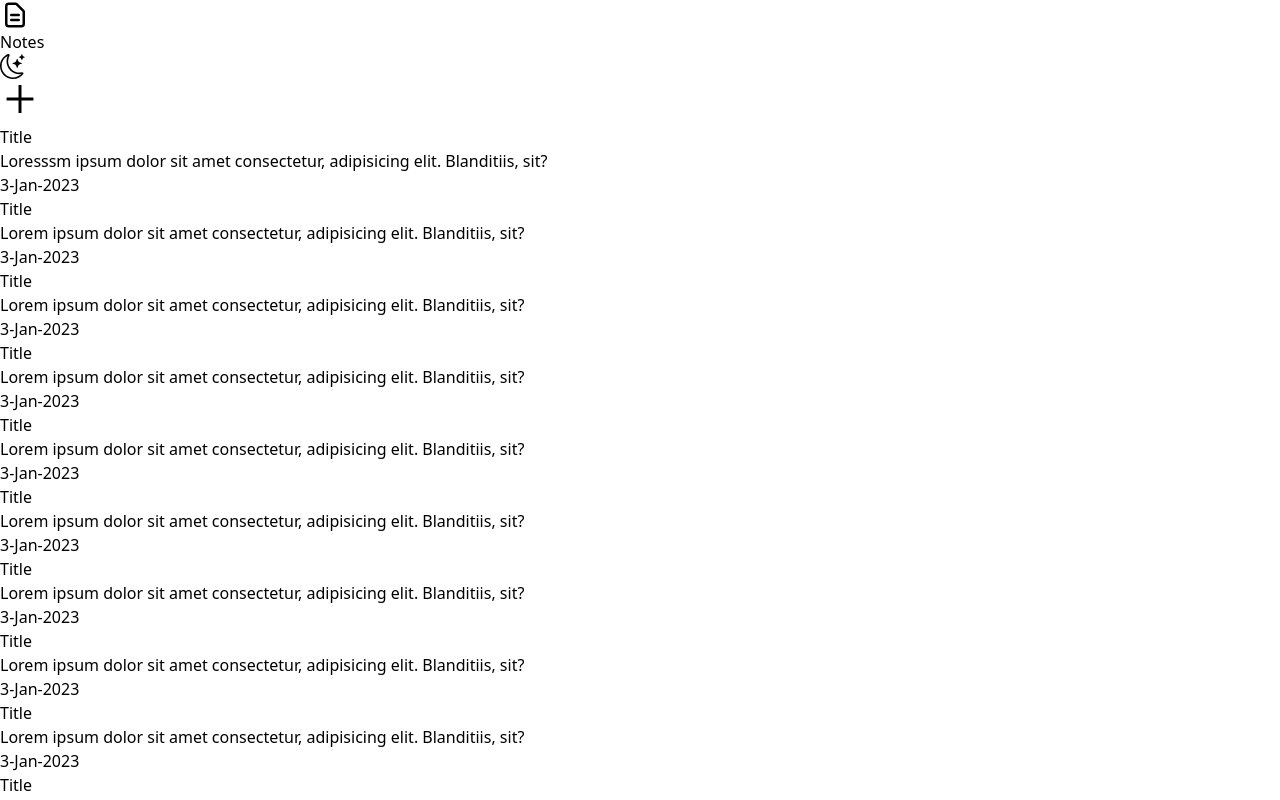
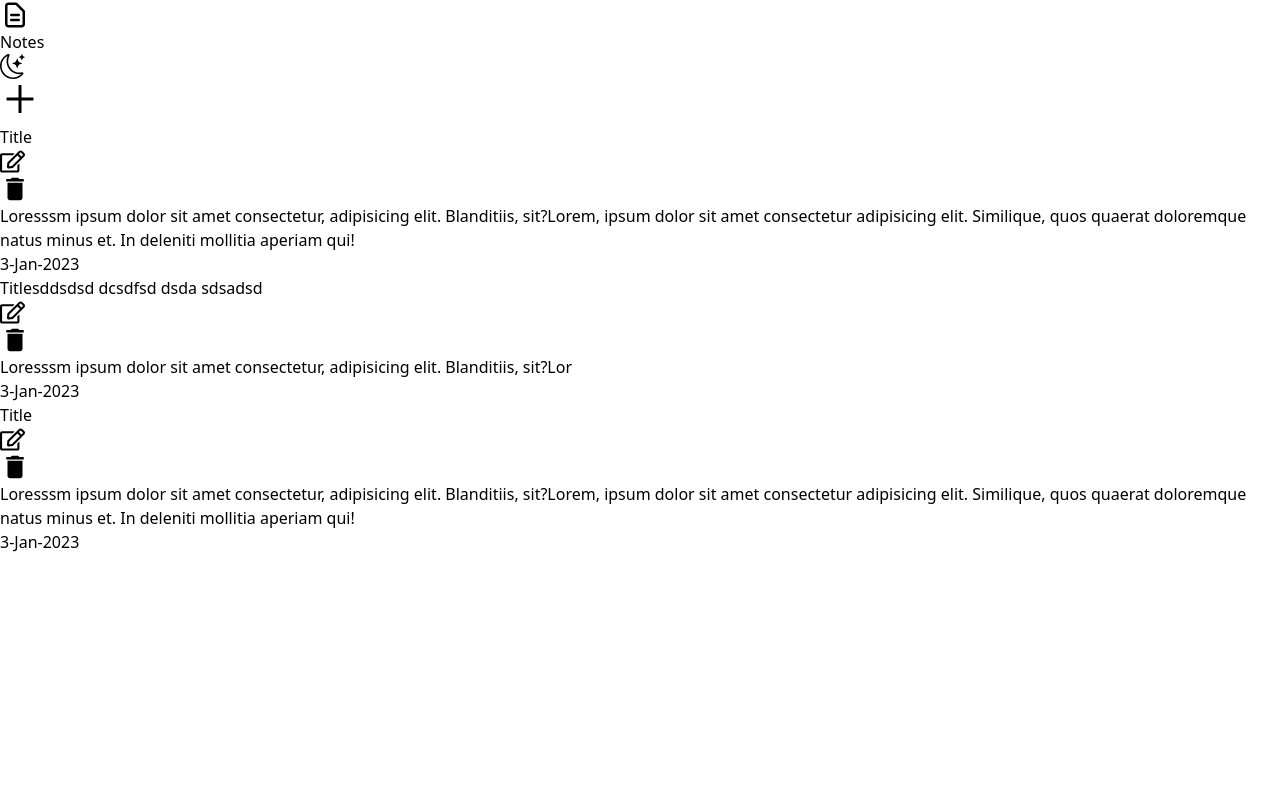
Before and after one commit to ShreyasDongare/Notes-Web-App, a React (Vite) app: page / in a window 1280 px wide. Shown: the top 800 px of the page. Built offline with nearby package versions, Linux system fonts and the light colour scheme.

Commit message:
changes in design

```diff
--- a/src/App.jsx
+++ b/src/App.jsx
@@ -13,7 +13,7 @@ const  App = () => {
     <main
       className={`w-full   sm:w-96 md:w-96 lg:w-96 xl:w-96 h-screen ${
         dark ? " text-white  bg-gray-800" : "text-black bg-teal-50"
-      }  duration-300 overflow-scroll`}
+      }  duration-300 overflow-scroll `}
     >
       <Header />
       <Outlet />
--- a/src/components/Header.jsx
+++ b/src/components/Header.jsx
@@ -9,10 +9,10 @@ const Header = () => {
   return (
     <div className={`h-16 ${dark ? " text-white  bg-slate-700" : "text-black bg-teal-400" } duration-300 ease-in sticky top-0 flex items-center justify-between px-5 shadow-lg`}>
       <div className="flex items-center h-full  gap-2">
-        <HiOutlineDocumentText size={30} />
-        <h1 className=" text-4xl select-none ">Notes</h1>
+        <HiOutlineDocumentText size={30} className="cursor-pointer" />
+        <h1 className=" text-4xl select-none cursor-pointer ">Notes</h1>
       </div>
-      <div onClick={() => setDark(!dark)}>
+      <div onClick={() => setDark(!dark)} className="cursor-pointer ">
         {dark ? (
           <BsMoonStars size={25} />
         ) : (
--- a/src/pages/Notes.jsx
+++ b/src/pages/Notes.jsx
@@ -1,6 +1,8 @@
 import React from "react";
 import { useNotesContext } from "../context/Context";
 import { AiOutlinePlus } from "react-icons/ai";
+import { MdDelete } from "react-icons/md";
+import { FaRegEdit } from "react-icons/fa";
 
 const Notes = () => {
   const { dark } = useNotesContext();
@@ -8,250 +10,72 @@ const Notes = () => {
     <div
       className={`h-full ${
         dark ? " text-white  bg-gray-800" : "text-black bg-teal-50"
-      } duration-300 p-5 `}
+      } duration-300 p-4  `}
     >
-      <button className="h-20 w-20 fixed bottom-14 right-10 flex justify-center items-center bg-green-500  rounded-full z-50">
+      <button className="h-16 w-16  fixed bottom-14 right-10 text-white flex justify-center items-center bg-green-500  rounded-full z-50">
         <AiOutlinePlus size={40} />
       </button>
-      <div className="flex justify-evenly flex-wrap gap-2 ">
-        <div className="rounded  w-[48%]  bg-gray-500 p-3 ">
-          <h3 className="text-xl my-3">Title</h3>
+      {/* <div className="grid grid-cols-2 grid-flow-row gap-2 "> */}
+      <div className="table  justify-around  flex-wrap gap-2 ">
+        <div
+          className={`rounded hover:bg-gray-400  col-span-1 cursor-pointer ${
+            dark ? "bg-gray-500" : "bg-teal-200"
+          } bg-gray-500 py-2 px-5 my-2 `}
+        >
+          <div className="flex items-center justify-between ">
+            <h3 className="text-2xl my-3">Title</h3>
+            <div className="flex items-center gap-3">
+              <FaRegEdit size={25} className={` ${dark? "text-teal-300": "text-gray-800"} cursor-pointer`} />
+              <MdDelete size={30} className={`text-rose-500 cursor-pointer`} />
+            </div>
+          </div>
           <p className="my-3">
             Loresssm ipsum dolor sit amet consectetur, adipisicing elit.
-            Blanditiis, sit?
+            Blanditiis, sit?Lorem, ipsum dolor sit amet consectetur adipisicing
+            elit. Similique, quos quaerat doloremque natus minus et. In deleniti
+            mollitia aperiam qui!
           </p>
-          <p>3-Jan-2023</p>
+          <p className="text-sm text-end">3-Jan-2023</p>
+        </div>
+        <div
+          className={`rounded hover:bg-gray-400  col-span-1 cursor-pointer ${
+            dark ? "bg-gray-500" : "bg-teal-200"
+          } bg-gray-500 py-2 px-5 my-2 `}
+        >
+          <div className="flex items-center justify-between ">
+            <h3 className="text-2xl my-3">Titlesddsdsd dcsdfsd dsda sdsadsd</h3>
+            <div className="flex items-center gap-3">
+              <FaRegEdit size={25} className={` ${dark? "text-teal-300": "text-gray-800"} cursor-pointer`} />
+              <MdDelete size={30} className={`text-rose-500 cursor-pointer`} />
+            </div>
+          </div>
+          <p className="my-3">
+            Loresssm ipsum dolor sit amet consectetur, adipisicing elit.
+            Blanditiis, sit?Lor
+          </p>
+          <p className="text-sm text-end">3-Jan-2023</p>
+        </div>
+        <div
+          className={`rounded hover:bg-gray-400  col-span-1 cursor-pointer ${
+            dark ? "bg-gray-500" : "bg-teal-200"
+          } bg-gray-500 py-2 px-5 my-2 `}
+        >
+          <div className="flex items-center justify-between ">
+            <h3 className="text-2xl my-3">Title</h3>
+            <div className="flex items-center gap-3">
+              <FaRegEdit size={25} className={` ${dark? "text-teal-300": "text-gray-800"} cursor-pointer`} />
+              <MdDelete size={30} className={`text-rose-500 cursor-pointer`} />
+            </div>
+          </div>
+          <p className="my-3">
+            Loresssm ipsum dolor sit amet consectetur, adipisicing elit.
+            Blanditiis, sit?Lorem, ipsum dolor sit amet consectetur adipisicing
+            elit. Similique, quos quaerat doloremque natus minus et. In deleniti
+            mollitia aperiam qui!
+          </p>
+          <p className="text-sm text-end">3-Jan-2023</p>
         </div>
 
-        <div className="rounded w-[48%]  bg-gray-500 p-3">
-          <h3 className="text-xl my-3">Title</h3>
-          <p className="my-3">
-            Lorem ipsum dolor sit amet consectetur, adipisicing elit.
-            Blanditiis, sit?
-          </p>
-          <p>3-Jan-2023</p>
-        </div>
-        <div className="rounded  w-[48%]  bg-gray-500 p-3 ">
-          <h3 className="text-xl my-3">Title</h3>
-          <p className="my-3">
-            Lorem ipsum dolor sit amet consectetur, adipisicing elit.
-            Blanditiis, sit?
-          </p>
-          <p>3-Jan-2023</p>
-        </div>
-
-        <div className="rounded w-[48%]  bg-gray-500 p-3">
-          <h3 className="text-xl my-3">Title</h3>
-          <p className="my-3">
-            Lorem ipsum dolor sit amet consectetur, adipisicing elit.
-            Blanditiis, sit?
-          </p>
-          <p>3-Jan-2023</p>
-        </div>
-        <div className="rounded  w-[48%]  bg-gray-500 p-3 ">
-          <h3 className="text-xl my-3">Title</h3>
-          <p className="my-3">
-            Lorem ipsum dolor sit amet consectetur, adipisicing elit.
-            Blanditiis, sit?
-          </p>
-          <p>3-Jan-2023</p>
-        </div>
-
-        <div className="rounded w-[48%]  bg-gray-500 p-3">
-          <h3 className="text-xl my-3">Title</h3>
-          <p className="my-3">
-            Lorem ipsum dolor sit amet consectetur, adipisicing elit.
-            Blanditiis, sit?
-          </p>
-          <p>3-Jan-2023</p>
-        </div>
-        <div className="rounded  w-[48%]  bg-gray-500 p-3 ">
-          <h3 className="text-xl my-3">Title</h3>
-          <p className="my-3">
-            Lorem ipsum dolor sit amet consectetur, adipisicing elit.
-            Blanditiis, sit?
-          </p>
-          <p>3-Jan-2023</p>
-        </div>
-
-        <div className="rounded w-[48%]  bg-gray-500 p-3">
-          <h3 className="text-xl my-3">Title</h3>
-          <p className="my-3">
-            Lorem ipsum dolor sit amet consectetur, adipisicing elit.
-            Blanditiis, sit?
-          </p>
-          <p>3-Jan-2023</p>
-        </div>
-        <div className="rounded  w-[48%]  bg-gray-500 p-3 ">
-          <h3 className="text-xl my-3">Title</h3>
-          <p className="my-3">
-            Lorem ipsum dolor sit amet consectetur, adipisicing elit.
-            Blanditiis, sit?
-          </p>
-          <p>3-Jan-2023</p>
-        </div>
-
-        <div className="rounded w-[48%]  bg-gray-500 p-3">
-          <h3 className="text-xl my-3">Title</h3>
-          <p className="my-3">
-            Lorem ipsum dolor sit amet consectetur, adipisicing elit.
-            Blanditiis, sit?
-          </p>
-          <p>3-Jan-2023</p>
-        </div>
-        <div className="rounded  w-[48%]  bg-gray-500 p-3 ">
-          <h3 className="text-xl my-3">Title</h3>
-          <p className="my-3">
-            Lorem ipsum dolor sit amet consectetur, adipisicing elit.
-            Blanditiis, sit?
-          </p>
-          <p>3-Jan-2023</p>
-        </div>
-
-        <div className="rounded w-[48%]  bg-gray-500 p-3">
-          <h3 className="text-xl my-3">Title</h3>
-          <p className="my-3">
-            Lorem ipsum dolor sit amet consectetur, adipisicing elit.
-            Blanditiis, sit?
-          </p>
-          <p>3-Jan-2023</p>
-        </div>
-        <div className="rounded  w-[48%]  bg-gray-500 p-3 ">
-          <h3 className="text-xl my-3">Title</h3>
-          <p className="my-3">
-            Lorem ipsum dolor sit amet consectetur, adipisicing elit.
-            Blanditiis, sit?
-          </p>
-          <p>3-Jan-2023</p>
-        </div>
-
-        <div className="rounded w-[48%]  bg-gray-500 p-3">
-          <h3 className="text-xl my-3">Title</h3>
-          <p className="my-3">
-            Lorem ipsum dolor sit amet consectetur, adipisicing elit.
-            Blanditiis, sit?
-          </p>
-          <p>3-Jan-2023</p>
-        </div>
-        <div className="rounded  w-[48%]  bg-gray-500 p-3 ">
-          <h3 className="text-xl my-3">Title</h3>
-          <p className="my-3">
-            Lorem ipsum dolor sit amet consectetur, adipisicing elit.
-            Blanditiis, sit?
-          </p>
-          <p>3-Jan-2023</p>
-        </div>
-
-        <div className="rounded w-[48%]  bg-gray-500 p-3">
-          <h3 className="text-xl my-3">Title</h3>
-          <p className="my-3">
-            Lorem ipsum dolor sit amet consectetur, adipisicing elit.
-            Blanditiis, sit?
-          </p>
-          <p>3-Jan-2023</p>
-        </div>
-        <div className="rounded  w-[48%]  bg-gray-500 p-3 ">
-          <h3 className="text-xl my-3">Title</h3>
-          <p className="my-3">
-            Lorem ipsum dolor sit amet consectetur, adipisicing elit.
-            Blanditiis, sit?
-          </p>
-          <p>3-Jan-2023</p>
-        </div>
-
-        <div className="rounded w-[48%]  bg-gray-500 p-3">
-          <h3 className="text-xl my-3">Title</h3>
-          <p className="my-3">
-            Lorem ipsum dolor sit amet consectetur, adipisicing elit.
-            Blanditiis, sit?
-          </p>
-          <p>3-Jan-2023</p>
-        </div>
-        <div className="rounded  w-[48%]  bg-gray-500 p-3 ">
-          <h3 className="text-xl my-3">Title</h3>
-          <p className="my-3">
-            Lorem ipsum dolor sit amet consectetur, adipisicing elit.
-            Blanditiis, sit?
-          </p>
-          <p>3-Jan-2023</p>
-        </div>
-
-        <div className="rounded w-[48%]  bg-gray-500 p-3">
-          <h3 className="text-xl my-3">Title</h3>
-          <p className="my-3">
-            Lorem ipsum dolor sit amet consectetur, adipisicing elit.
-            Blanditiis, sit?
-          </p>
-          <p>3-Jan-2023</p>
-        </div>
-        <div className="rounded  w-[48%]  bg-gray-500 p-3 ">
-          <h3 className="text-xl my-3">Title</h3>
-          <p className="my-3">
-            Lorem ipsum dolor sit amet consectetur, adipisicing elit.
-            Blanditiis, sit?
-          </p>
-          <p>3-Jan-2023</p>
-        </div>
-
-        <div className="rounded w-[48%]  bg-gray-500 p-3">
-          <h3 className="text-xl my-3">Title</h3>
-          <p className="my-3">
-            Lorem ipsum dolor sit amet consectetur, adipisicing elit.
-            Blanditiis, sit?
-          </p>
-          <p>3-Jan-2023</p>
-        </div>
-        <div className="rounded  w-[48%]  bg-gray-500 p-3 ">
-          <h3 className="text-xl my-3">Title</h3>
-          <p className="my-3">
-            Lorem ipsum dolor sit amet consectetur, adipisicing elit.
-            Blanditiis, sit?
-          </p>
-          <p>3-Jan-2023</p>
-        </div>
-
-        <div className="rounded w-[48%]  bg-gray-500 p-3">
-          <h3 className="text-xl my-3">Title</h3>
-          <p className="my-3">
-            Lorem ipsum dolor sit amet consectetur, adipisicing elit.
-            Blanditiis, sit?
-          </p>
-          <p>3-Jan-2023</p>
-        </div>
-        <div className="rounded  w-[48%]  bg-gray-500 p-3 ">
-          <h3 className="text-xl my-3">Title</h3>
-          <p className="my-3">
-            Lorem ipsum dolor sit amet consectetur, adipisicing elit.
-            Blanditiis, sit?
-          </p>
-          <p>3-Jan-2023</p>
-        </div>
-
-        <div className="rounded w-[48%]  bg-gray-500 p-3">
-          <h3 className="text-xl my-3">Title</h3>
-          <p className="my-3">
-            Lorem ipsum dolor sit amet consectetur, adipisicing elit.
-            Blanditiis, sit?
-          </p>
-          <p>3-Jan-2023</p>
-        </div>
-        <div className="rounded  w-[48%]  bg-gray-500 p-3 ">
-          <h3 className="text-xl my-3">Title</h3>
-          <p className="my-3">
-            Lorem ipsum dolor sit amet consectetur, adipisicing elit.
-            Blanditiis, sit?
-          </p>
-          <p>3-Jan-2023</p>
-        </div>
-
-        <div className="rounded w-[48%]  bg-gray-500 p-3">
-          <h3 className="text-xl my-3">Title</h3>
-          <p className="my-3">
-            Lorem ipsum dolor sit amet consectetur, adipisicing elit.
-            Blanditiis, sit?
-          </p>
-          <p>3-Jan-2023</p>
-        </div>
       </div>
     </div>
   );
```
